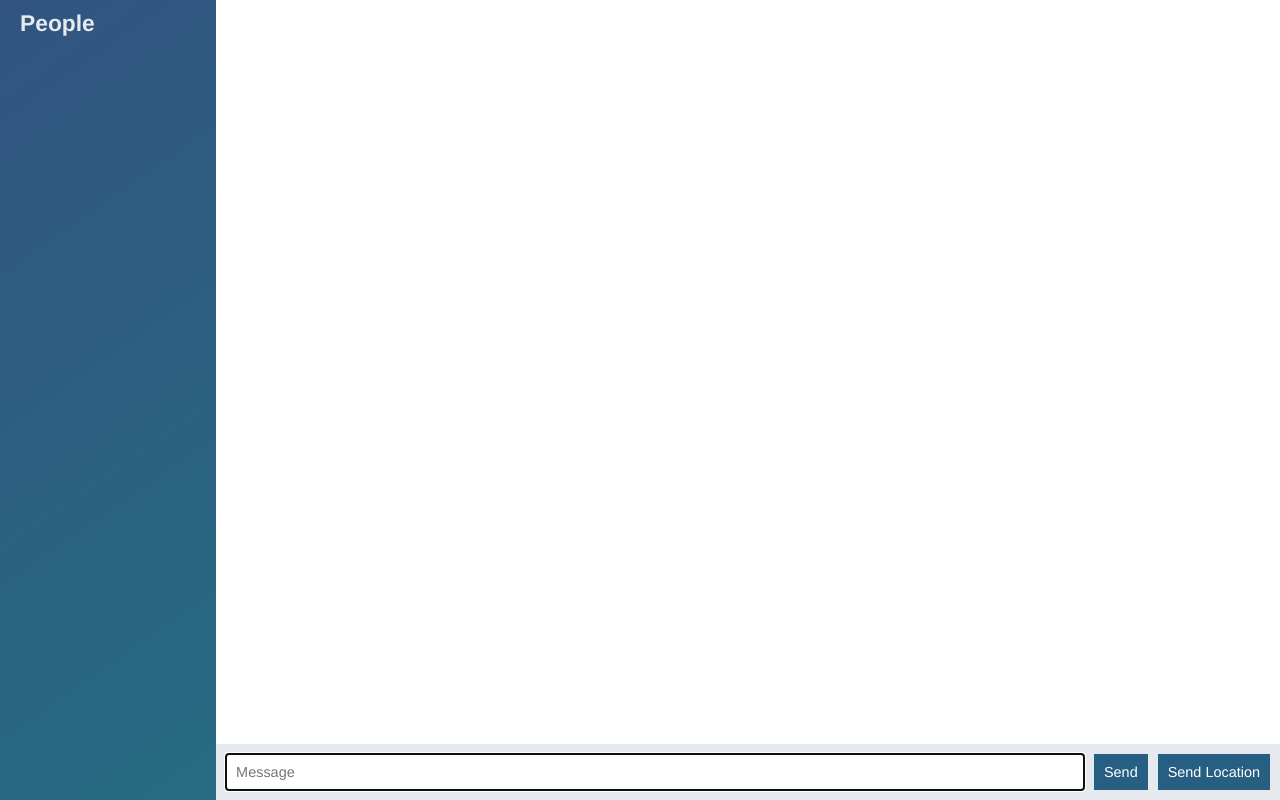
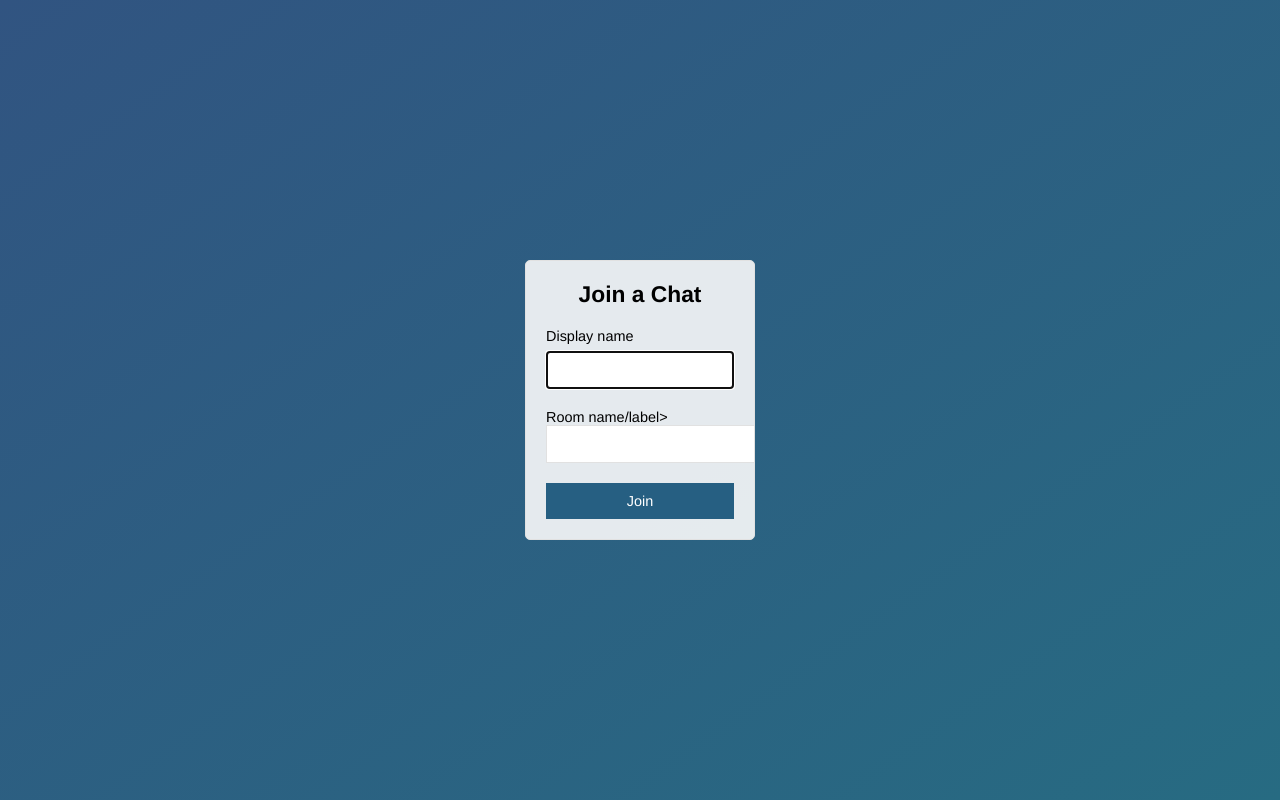
Before and after one commit to yannisalexiou/node-chat-app, a website: page public/index.html in a window 1280 px wide. Drawn offline with nearby package versions, Linux system fonts and the light colour scheme; no server answers.

Commit message:
Add join page that submits to chat.html

```diff
--- a/public/index.html
+++ b/public/index.html
@@ -1,60 +1,30 @@
 <!DOCTYPE html>
-
 <html>
     <head>
         <meta charset="utf-8">
+        <meta name="viewport" content="width=device-width, initial-scale=1, user-scalable=no">
+        <title>Join | ChatApp</title>
         <link rel="stylesheet" href="./css/styles.css">
     </head>
+    <body class="centered-form">
+        <div class="centered-form__form">
+            <form action="/chat.html">
+                <div class="form-field">
+                    <h3>Join a Chat</h3>
+                </div>
+                <div class="form-field">
+                    <label for="">Display name</label>
+                    <input type="text" name="name" id="" autofocus>
+                </div>
+                <div class="form-field">
+                    <label for="">Room name/label>
+                    <input type="text" name="room" id="">
+                </div>
+                <div class="form-field">
+                    <button>Join</button>
+                </div>
+            </form>
+        </div>
+    </body>
 
-    <body class="chat">
-
-        <div class="chat__sidebar">
-            <h3>People</h3>
-            <div id="users"></div>
-        </div>
-
-        <div class="chat__main">
-            <ol class="chat__messages" id="messages"></ol>
-
-            <div class="chat__footer">
-                <form id="message-form" action="">
-                    <input type="text" name="message" placeholder="Message" autofocus autocomplete="off"/>
-
-                    <button>Send</button>
-                </form>
-                <button id="send-location">Send Location</button>
-            </div>
-
-        </div>
-
-        <script id="message-template" type="text/template">
-            <li class="message">
-                <div class="message__title">
-                    <h4>{{from}}</h4>
-                    <span>{{createdAt}}</span>
-                </div>
-                <div class="message_body">
-                    <p>{{text}}</p>
-                </div>
-            </li>
-        </script>
-
-        <script id="location-message-template" type="text/template">
-            <li class="message">
-                <div class="message__title">
-                    <h4>{{from}}</h4>
-                    <span>{{createdAt}}</span>
-                </div>
-                <div class="message_body">
-                    <p><a href="{{url}}" target="_blank">My current location</a></p>
-                </div>
-            </li>
-        </script>
-
-        <script src="/socket.io/socket.io.js"></script>
-        <script src="/js/libs/jquery-3.3.1.min.js"></script>
-        <script src="/js/libs/moment.js"></script>
-        <script src="/js/libs/mustache.js"></script>
-        <script src="/js/index.js"></script>
-    </body>
 </html>
```
Also changed, not shown: public/chat.html (added, +62 -0 lines), public/js/chat.js (renamed from public/js/index.js).
